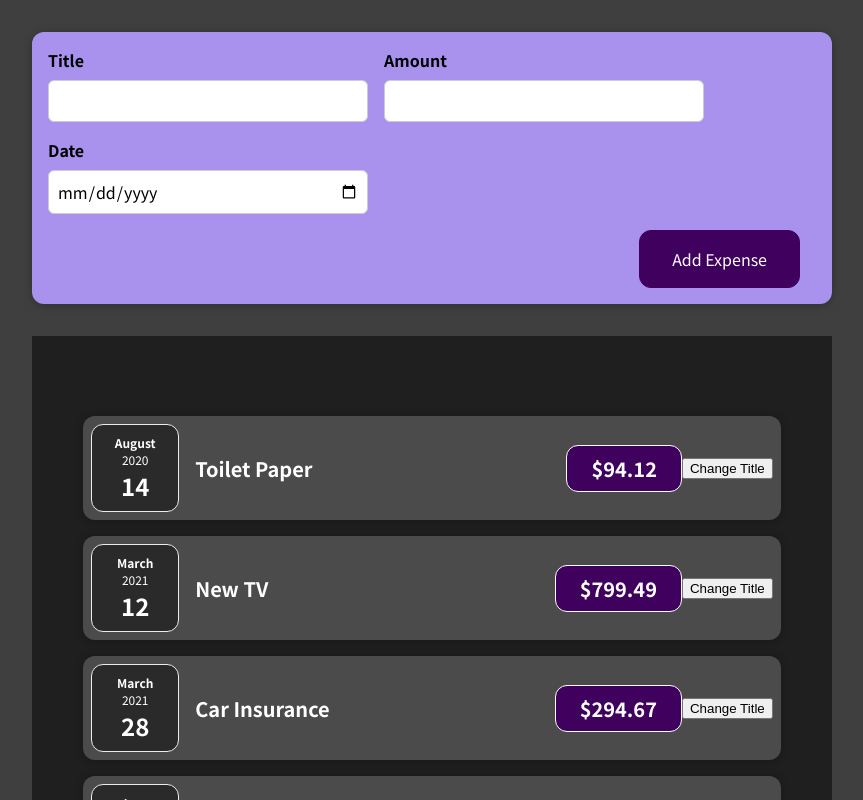
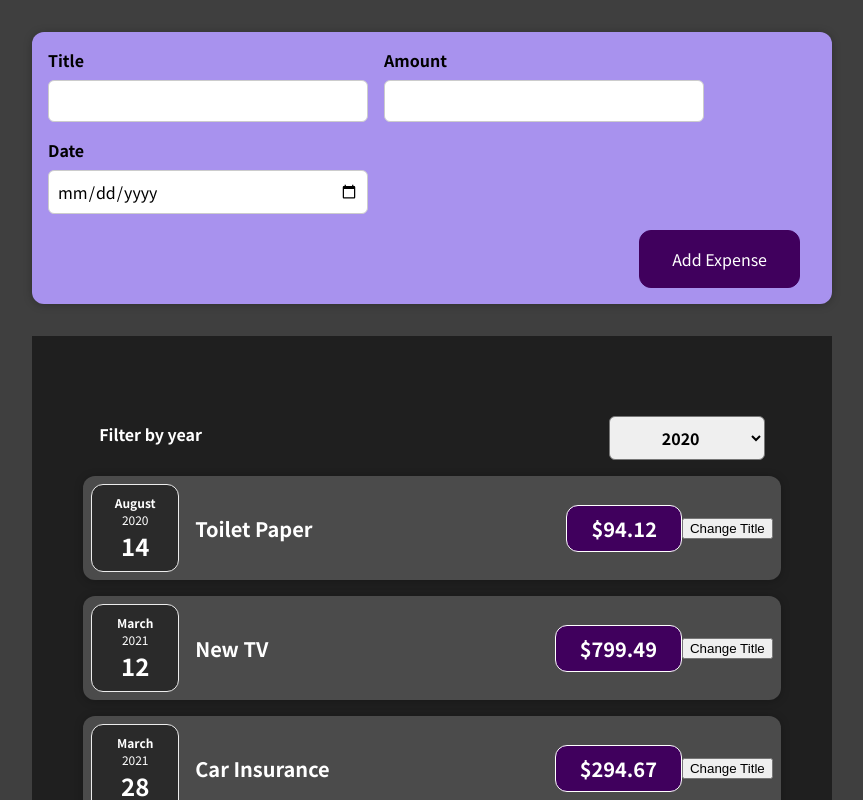
Before and after one commit to ahmetvuruskan/react-complete-guide, a React (Create React App) app: page / in a window 1280 px wide. Shown: the top 800 px of the page, without its empty margins (208-1071 px from the left). Built offline with nearby package versions, Linux system fonts and the light colour scheme.

Commit message:
new filter added

```diff
--- a/src/App.js
+++ b/src/App.js
@@ -10,13 +10,12 @@
         {id: 'e4', title: 'New Desk (Wooden)', amount: 450, date: new Date(2021, 5, 12)}
     ];
 
-    // return React.createElement("div",{},
-    //     React.createElement("h1",{},"Let's get started!"),
-    //     React.createElement(Expenses,{expenses:expenses})
-    //     );
+    const addExpenseHandler = expense => {
+        console.log(expenses);
+    }
 
     return (<div>
-        <NewExpense/>
+        <NewExpense onAddExpense={addExpenseHandler}/>
         <div className="expenses">
             <Expenses expenses={expenses}></Expenses>
         </div>
--- /dev/null
+++ b/src/components/Css/Filter/Filter.css
@@ -0,0 +1,21 @@
+.expenses-filter{
+    color: white;
+    padding: 0 1rem;
+}
+.expenses-filter__control{
+    display: flex;
+    width: 100%;
+    align-items: center;
+    justify-content: space-between;
+    margin: 1rem 0;
+}
+.expenses-filter label{
+    font-weight: bold;
+    margin-bottom: 0.5rem;
+}
+.expenses-filter select{
+    font: inherit;
+    padding: 0.5rem 3rem;
+    font-weight: bold;
+    border-radius: 6px;
+}
--- a/src/components/Expenses.js
+++ b/src/components/Expenses.js
@@ -1,8 +1,17 @@
+import React, { useState } from "react";
 import ExpenseItem from "./ExpenseItem";
+import ExpensesFilter from "./Filter/ExpensesFilter";
 
 function Expenses(props) {
+    const [filteredYear, setFilteredYear] = useState('2020');
+    // const [filterInfoText,setFilterInfoText] = useState('2019 , 2021 & 2022');
+
+    const changeFilteredYear = (selectedYear) => {
+       setFilteredYear(selectedYear);
+    }
   return (
     <div className="expenses">
+        <ExpensesFilter selected={filteredYear} onChangeFilteredyear={changeFilteredYear}/>
       <div className="expenses-list">
         {props.expenses.map((expense) => (
           <ExpenseItem
--- /dev/null
+++ b/src/components/Filter/ExpensesFilter.js
@@ -0,0 +1,25 @@
+
+import  "./../Css/Filter/Filter.css";
+
+
+const ExpensesFilter = (props) => {
+    const yearChangeHandler = (event) => {
+        props.onChangeFilteredyear(event.target.value);
+    }
+    return (
+        <div className="expenses-filter">
+            <div className="expenses-filter__control">
+                <label>Filter by year</label>
+                <select value={props.selected} onChange={yearChangeHandler}>
+                    <option value="2022">2022</option>
+                    <option value="2021">2021</option>
+                    <option value="2020">2020</option>
+                    <option value="2019">2019</option>
+                </select>
+            </div>
+        </div>
+    )
+
+}
+
+export default ExpensesFilter;
--- a/src/components/NewExpense/ExpenseForm.js
+++ b/src/components/NewExpense/ExpenseForm.js
@@ -1,7 +1,7 @@
 import React, {useState} from 'react';
 import "./../Css/NewExpense/ExpenseForm.css";
 
-const ExpenseForm = () => {
+const ExpenseForm = (props) => {
     const [userInput, setUserInput] = useState({
         enteredTitle: '',
         enteredAmount: '',
@@ -33,9 +33,14 @@
         const expenseData = {
             title: userInput.enteredTitle,
             amount: userInput.enteredAmount,
-            date: userInput.enteredDate
+            date: new Date(userInput.enteredDate)
         }
-        console.log(expenseData);
+        props.onSaveExpenseData(expenseData);
+        setUserInput({
+            enteredTitle: '',
+            enteredAmount: '',
+            enteredDate: ''
+        });
 
     }
     return (
@@ -43,15 +48,15 @@
             <div className="new-expense__controls">
                 <div className="new-expense__control">
                     <label>Title</label>
-                    <input type="text" onChange={titleChangeHandler}></input>
+                    <input type="text" value={userInput.enteredTitle} onChange={titleChangeHandler}></input>
                 </div>
                 <div className="new-expense__control">
                     <label>Amount</label>
-                    <input type="number" min="0.01" step="0.01" onChange={amountChangeHandler}></input>
+                    <input type="number" min="0.01" value={userInput.enteredAmount} step="0.01" onChange={amountChangeHandler}></input>
                 </div>
                 <div className="new-expense__control">
                     <label>Date</label>
-                    <input type="date" min="2022-01-01" max="2023-07-01" onChange={dateChangeHandler}></input>
+                    <input type="date" min="2022-01-01" value={userInput.enteredDate} max="2023-07-01" onChange={dateChangeHandler}></input>
                 </div>
             </div>
             <div className="new-expense__actions">
--- a/src/components/NewExpense/NewExpense.js
+++ b/src/components/NewExpense/NewExpense.js
@@ -1,9 +1,21 @@
 import React from 'react';
 import "./../Css/NewExpense/NewExpense.css";
 import ExpenseForm from "./ExpenseForm";
-const newExpense =()=>{
+
+const newExpense = (props) => {
+    const saveExpenseDataHandler = (enteredExpenseData) => {
+        const expenseData = {
+            ...enteredExpenseData,
+            id: Math.random().toString()
+        }
+        props.onAddExpense(expenseData);
+    }
+
+
+
+
     return <div className="new-expense">
-        <ExpenseForm/>
+        <ExpenseForm onSaveExpenseData={saveExpenseDataHandler}/>
     </div>
 }
 
```
